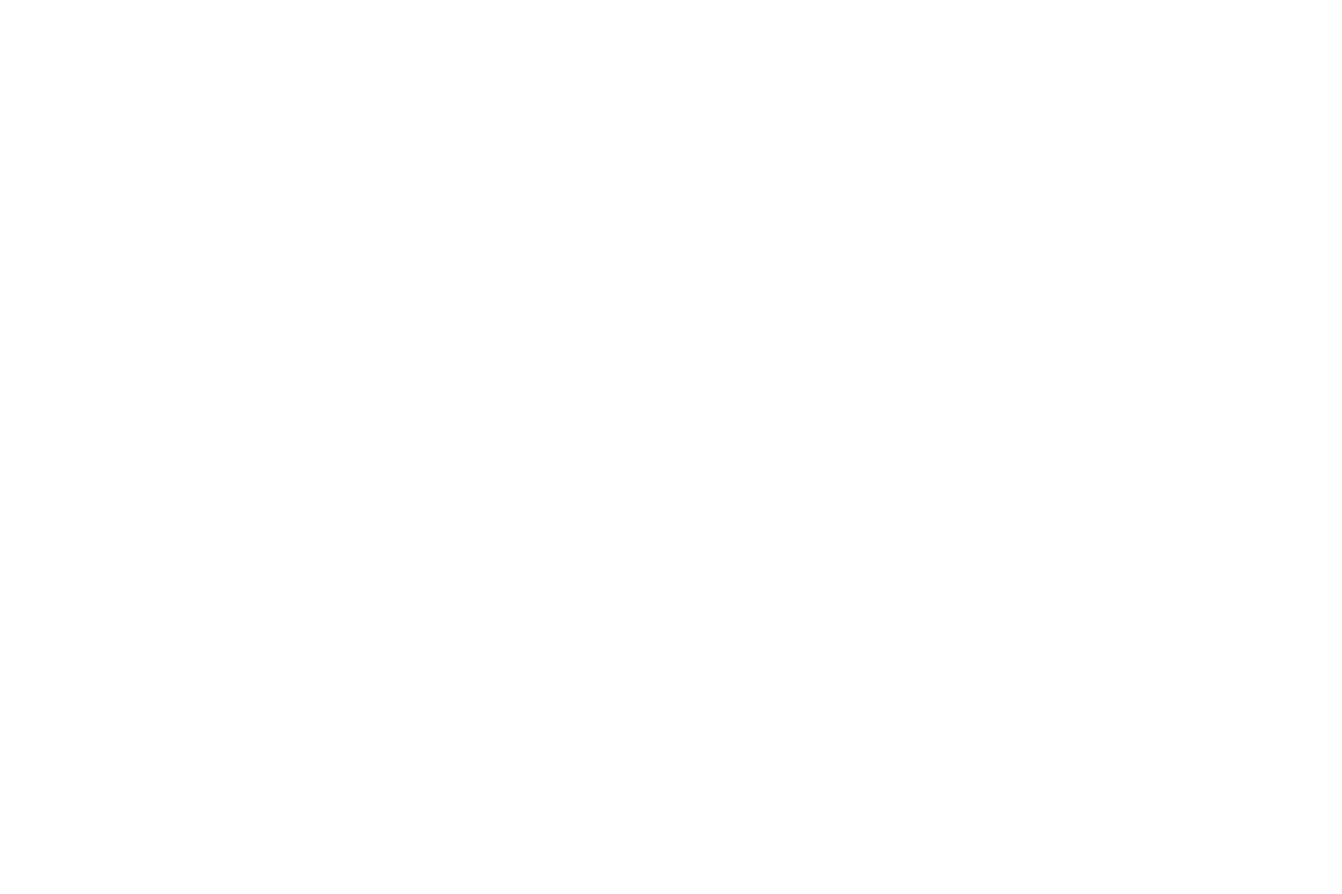
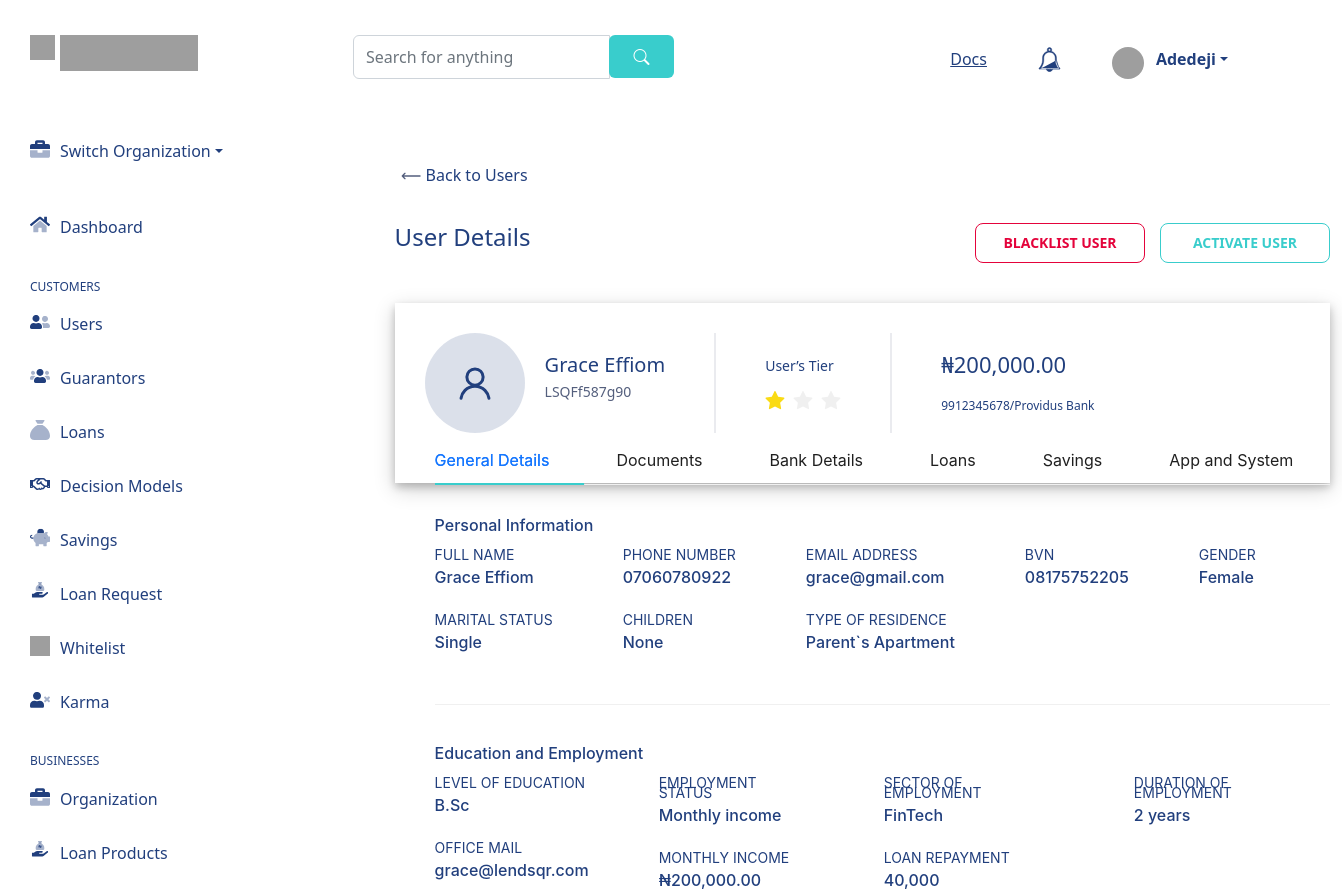
Before and after one commit to omotomiwa/lendsqr-fe-test, a React (Create React App) app: page /dashboard/users/userDetails in a window 1280 px wide. Before the commit this address had no page. Shown: the top 894 px of the page, 1342 px wide, since content can reach past the window. Before the commit the page ends 800 px from the top, so only its background shows below. Built offline with nearby package versions, Linux system fonts and the light colour scheme; no server answers; grey boxes are pictures that could not be loaded.

Commit message:
fixed routing issues

```diff
--- a/src/App.tsx
+++ b/src/App.tsx
@@ -22,10 +22,10 @@ function App() {
 
 
         >
-          <Route path="users"  element={<Users />}/>
+          <Route path="users"  element={<Users />}><Route path="userDetails"  element={<UserDetails />}/></Route>
 
           <Route path="guarantors"  element={<Guarantors />}/>
-          <Route path="userDetails"  element={<UserDetails />}/>
+
 
 
 
--- a/src/SideNav/index.tsx
+++ b/src/SideNav/index.tsx
@@ -79,7 +79,7 @@ function SideNav() {
 
 
 
-        <Link to="userDetails"  className="links">
+        <Link to="guarantors"  className="links">
         <li className="sidenav-link">
 
             <div className="sub-side-nav-links   ">
--- a/src/UserDetails/index.tsx
+++ b/src/UserDetails/index.tsx
@@ -21,7 +21,7 @@ function UserDetails() {
             />
             <a
               className="back "
-              href="#"
+              href="/dashboard/users"
 
             >
               Back to Users
@@ -158,7 +158,7 @@ function UserDetails() {
                   </div>
                   <div className="head">
                     <p className="sub-head">MONTHLY INCOME</p>
-                    <p className="sub-head-details">₦200,000.00- ₦400,000.00</p>
+                    <p className="sub-head-details">₦200,000.00</p>
                   </div>
                 </div>
                 <div className="details-heading-container">
--- a/src/Users/index.tsx
+++ b/src/Users/index.tsx
@@ -308,7 +308,7 @@ interface DataType {
             <div className="dropdown">
             <img className="icon" src="/icons/more.svg" width="20" height="20" />
   <div className="dropdown-content">
-          <Link className="icon-link" to="userDetails">
+
           <div className="sub-side-nav-links   ">
 
             <img
@@ -319,13 +319,13 @@ interface DataType {
             />
             <a
               className="sub-sidenav-text "
-              href="#"
+              href="/dashboard/users/userDetails"
 
             >
               View Details
             </a>
           </div>
-          </Link>
+
 
           <div className="sub-side-nav-links   ">
             <img
```
